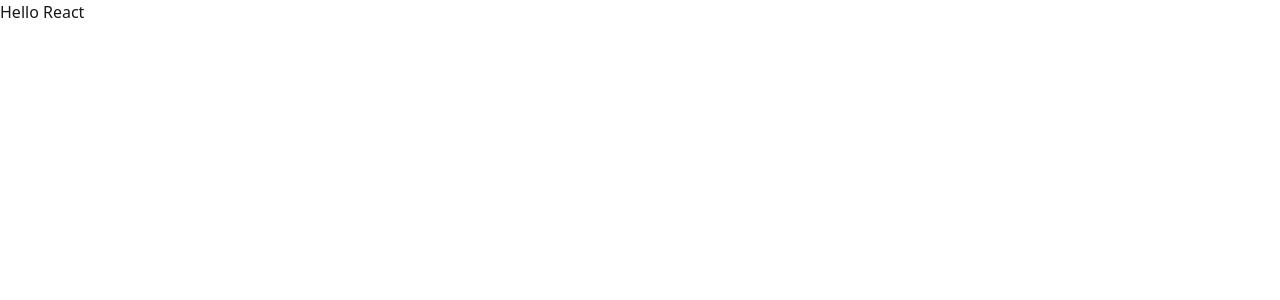
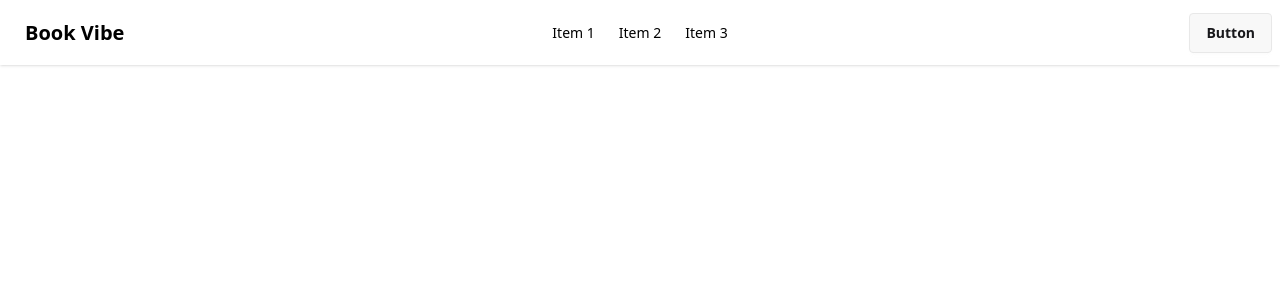
Before and after one commit to jfemon8/Book-Vibe, a React (Vite) app: page / in a window 1280 px wide. Shown: the top 300 px of the page. Built offline with nearby package versions, Linux system fonts and the light colour scheme.

Commit message:
Working on Navbar

```diff
--- a/src/App.jsx
+++ b/src/App.jsx
@@ -1,13 +1,11 @@
-
-import './App.css'
+import "./App.css";
 
 function App() {
-
   return (
     <>
-      <h1>Hello React</h1>
+      <h1>Hello, This is Emon!</h1>
     </>
-  )
+  );
 }
 
-export default App
+export default App;
--- /dev/null
+++ b/src/Pages/Root/Root.jsx
@@ -0,0 +1,14 @@
+import React from "react";
+import Navbar from "../../components/Header/Navbar";
+import { Outlet } from "react-router";
+
+const Root = () => {
+  return (
+    <div className="container mx-auto bg-white text-black">
+      <Navbar></Navbar>
+      <Outlet></Outlet>
+    </div>
+  );
+};
+
+export default Root;
--- /dev/null
+++ b/src/Routes/Route.jsx
@@ -0,0 +1,9 @@
+import { createBrowserRouter } from "react-router";
+import Root from "../Pages/Root/Root";
+
+export const router = createBrowserRouter([
+  {
+    path: "/",
+    Component: Root,
+  },
+]);
--- /dev/null
+++ b/src/components/Header/Navbar.jsx
@@ -0,0 +1,60 @@
+import React from "react";
+
+const Navbar = () => {
+  const navLinks = (
+    <>
+      <li>
+        <a>Item 1</a>
+      </li>
+      <li>
+        <a>Item 2</a>
+      </li>
+      <li>
+        <a>Item 3</a>
+      </li>
+    </>
+  );
+
+  return (
+    <div>
+      <div className="navbar bg-white text-black shadow-sm">
+        <div className="navbar-start">
+          <div className="dropdown">
+            <div tabIndex={0} role="button" className="btn btn-ghost lg:hidden">
+              <svg
+                xmlns="http://www.w3.org/2000/svg"
+                className="h-5 w-5"
+                fill="none"
+                viewBox="0 0 24 24"
+                stroke="currentColor"
+              >
+                {" "}
+                <path
+                  strokeLinecap="round"
+                  strokeLinejoin="round"
+                  strokeWidth="2"
+                  d="M4 6h16M4 12h8m-8 6h16"
+                />{" "}
+              </svg>
+            </div>
+            <ul
+              tabIndex={0}
+              className="menu menu-sm dropdown-content bg-base-100 rounded-box z-1 mt-3 w-52 p-2 shadow"
+            >
+              {navLinks}
+            </ul>
+          </div>
+          <a className="btn btn-ghost text-xl">Book Vibe</a>
+        </div>
+        <div className="navbar-center hidden lg:flex">
+          <ul className="menu menu-horizontal px-1">{navLinks}</ul>
+        </div>
+        <div className="navbar-end">
+          <a className="btn">Button</a>
+        </div>
+      </div>
+    </div>
+  );
+};
+
+export default Navbar;
--- a/src/index.css
+++ b/src/index.css
@@ -1,2 +1,16 @@
 @import "tailwindcss";
 @plugin "daisyui";
+
+@import url("https://fonts.googleapis.com/css2?family=Playfair+Display:ital,wght@0,400..900;1,400..900&family=Work+Sans:ital,wght@0,100..900;1,100..900&display=swap");
+
+.playfair-display {
+  font-family: "Playfair Display", serif;
+  font-optical-sizing: auto;
+  font-style: normal;
+}
+
+.work-sans {
+  font-family: "Work Sans", sans-serif;
+  font-optical-sizing: auto;
+  font-style: normal;
+}
```
Also changed, not shown: src/main.jsx (+2 -9 lines).
